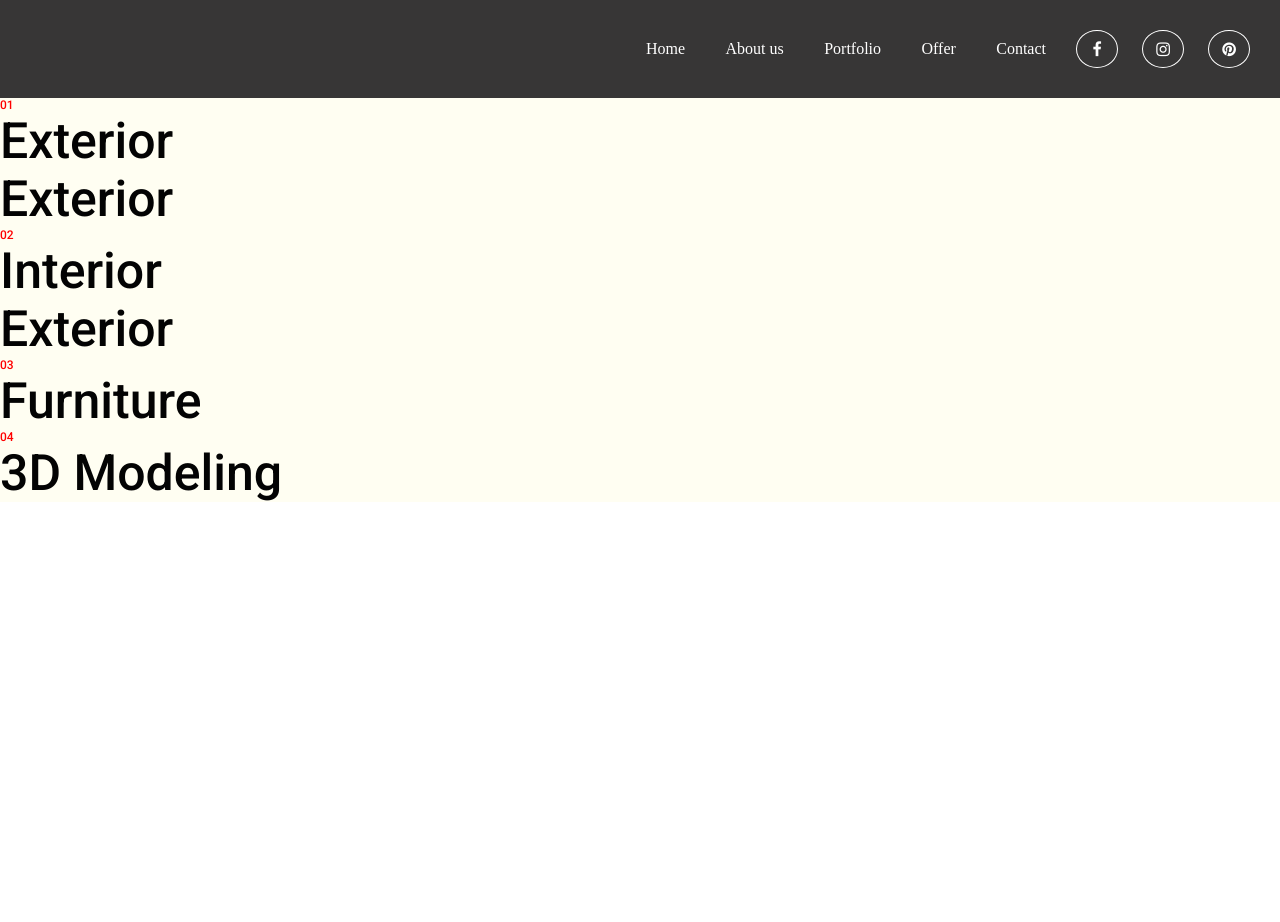
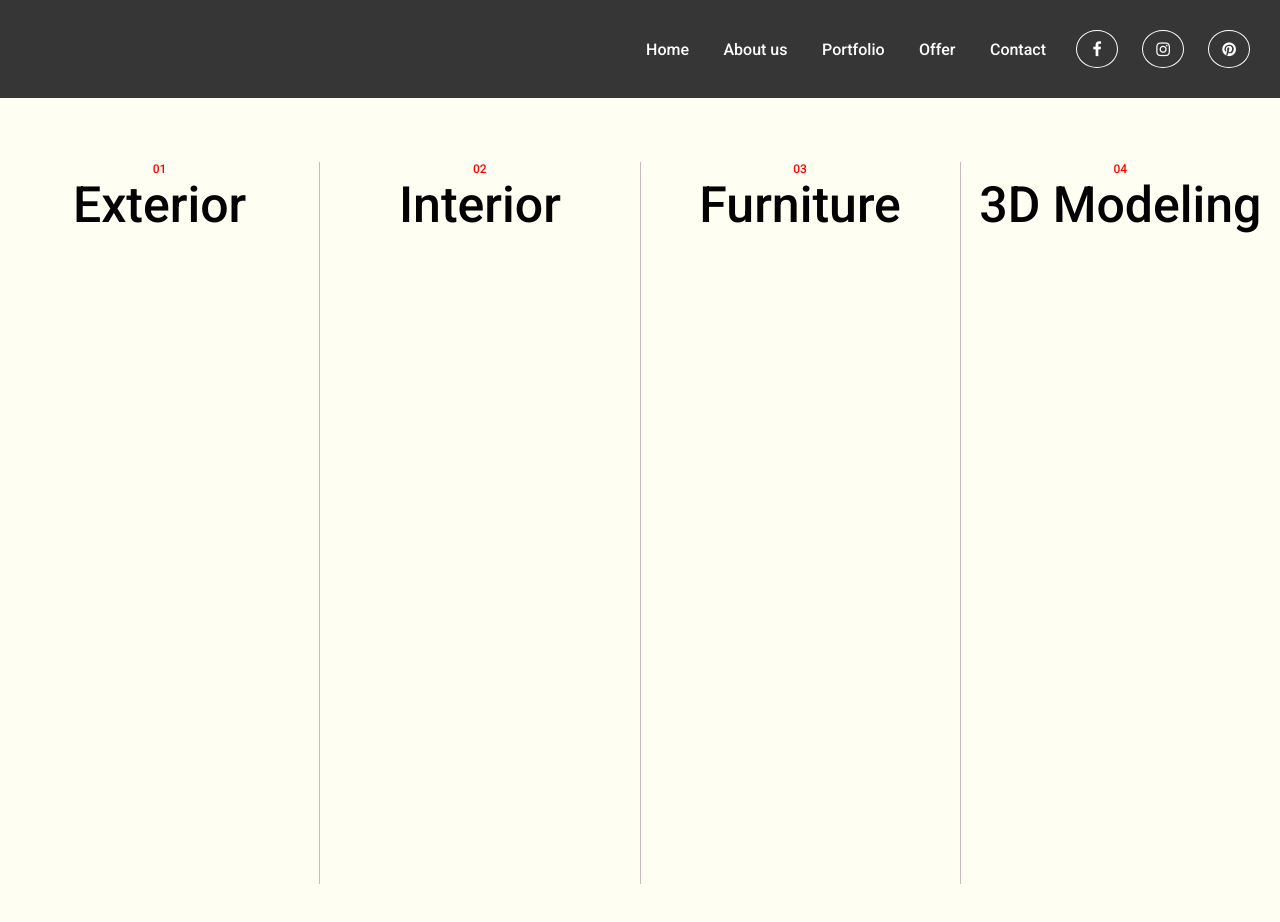
Before and after one commit to MrGummibear/GruppenArbeit, a plain HTML site: page index.html in a window 1280 px wide. Before the commit the page ends 800 px from the top, so only its background shows below. Drawn offline with Linux system fonts and the light colour scheme.

Commit message:
section pos.

```diff
--- a/index.html
+++ b/index.html
@@ -27,17 +27,15 @@
     </nav>
     <section>
 
-        <div>
+        <div class="border">
             <p class="red">01</p>
             <p class="black">Exterior</p>
-            <p class="black">Exterior</p>
         </div>
-        <div>
+        <div class="border">
             <p class="red">02</p>
             <p class="black">Interior</p>
-            <p class="black">Exterior</p>
         </div>
-        <div>
+        <div class="border">
             <p class="red">03</p>
             <p class="black">Furniture</p>
         </div>
--- a/style.css
+++ b/style.css
@@ -33,12 +33,17 @@ li{
 *{
  margin: 0;
  padding: 0;
+ font-family: 'Roboto', sans-serif;
 }
 
 section{
     position: relative;
+    display: flex;
+    justify-content: space-around;
+    align-items: center;
+    text-align: center;
     width: 100%;
-    height: 100%;
+    height: 850px;
     background-color: #FFFEF2;
 }
 
@@ -53,3 +58,16 @@ section{
     font-size: 12px;
     color: rgb(255, 0, 0);
 }
+
+div.border{
+    border-right: 1px solid rgb(201, 188, 188);
+}
+
+section div{
+    height: 85%;
+    width: 25%;
+
+}
+p{
+    margin: auto 0px;
+}
```
